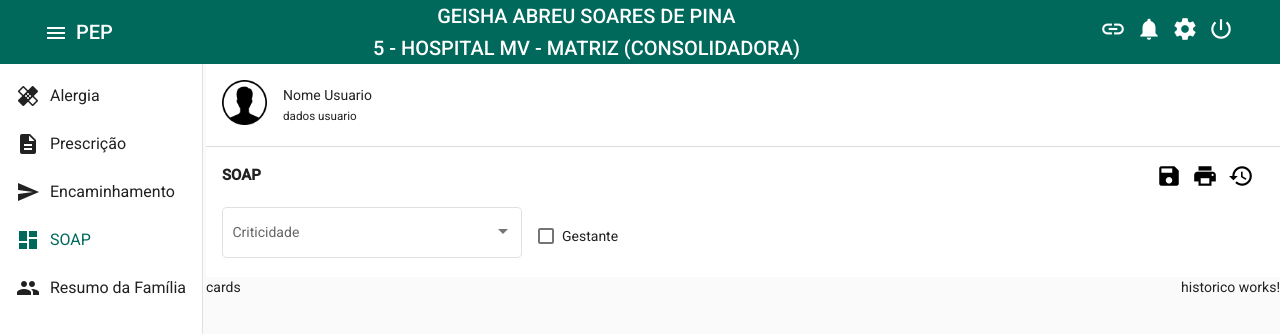
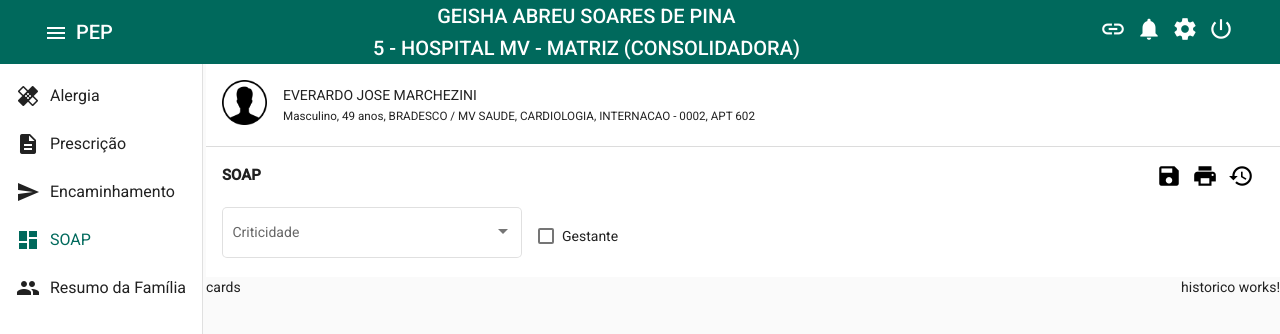
Before and after one commit to chicojunior/mv-tech-pep, an Angular app: page /soap in a window 1280 px wide. Shown: the top 334 px of the page. Built offline with nearby package versions, Linux system fonts and the light colour scheme.

Commit message:
Mock de dados do paciente

```diff
--- a/src/app/paciente/paciente.component.html
+++ b/src/app/paciente/paciente.component.html
@@ -7,9 +7,13 @@
     />
   </div>
   <div class="paciente__dados">
-    <p class="nome-paciente">Nome Usuario</p>
+    <p class="nome-paciente">{{ pacienteMock.nome | uppercase }}</p>
     <p class="dados-paciente">
-      <small>dados usuario</small>
+      <small
+        >{{ pacienteMock.sexo | titlecase }}, {{ pacienteMock.idade }} anos,
+        {{ pacienteMock.convenio }}, {{ pacienteMock.especialidade }},
+        {{ pacienteMock.ala }}, {{ pacienteMock.local }}</small
+      >
     </p>
   </div>
 </div>
--- a/src/app/paciente/paciente.component.ts
+++ b/src/app/paciente/paciente.component.ts
@@ -3,13 +3,20 @@ import { Component, OnInit } from '@angular/core';
 @Component({
   selector: 'app-paciente',
   templateUrl: './paciente.component.html',
-  styleUrls: ['./paciente.component.scss']
+  styleUrls: ['./paciente.component.scss'],
 })
 export class PacienteComponent implements OnInit {
+  pacienteMock = {
+    nome: 'Everardo Jose Marchezini',
+    sexo: 'masculino',
+    idade: 49,
+    convenio: 'BRADESCO / MV SAUDE',
+    especialidade: 'CARDIOLOGIA',
+    ala: 'INTERNACAO - 0002',
+    local: 'APT 602',
+  };
 
-  constructor() { }
+  constructor() {}
 
-  ngOnInit(): void {
-  }
-
+  ngOnInit(): void {}
 }
```
